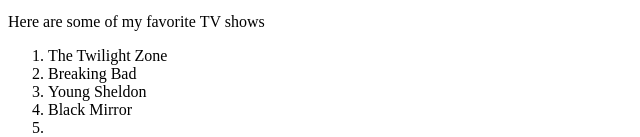
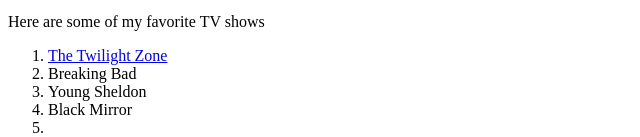
Before and after one commit to marvhoo/Web-Design, a plain HTML site: page movies.html in a window 1280 px wide. Shown: the part 153-290 px from the top of the page, without its empty margins (0-640 px from the left). Drawn offline with Linux system fonts and the light colour scheme.

Commit message:
added link

```diff
--- a/movies.html
+++ b/movies.html
@@ -14,7 +14,7 @@
   </ol>
   <p>Here are some of my favorite TV shows</p>
   <ol>
-    <li>The Twilight Zone</li>
+    <li><a href="https://www.movieboxpro.app/tvshow/12311?season=1">The Twilight Zone</a></li>
     <li>Breaking Bad</li>
     <li>Young Sheldon</li>
     <li>Black Mirror</li>
```
